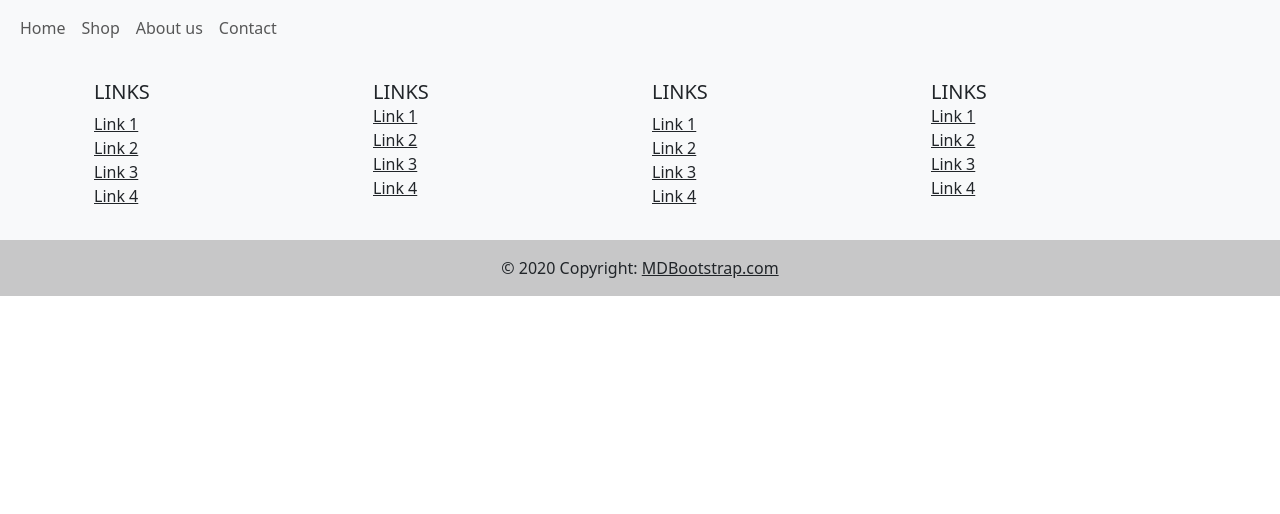
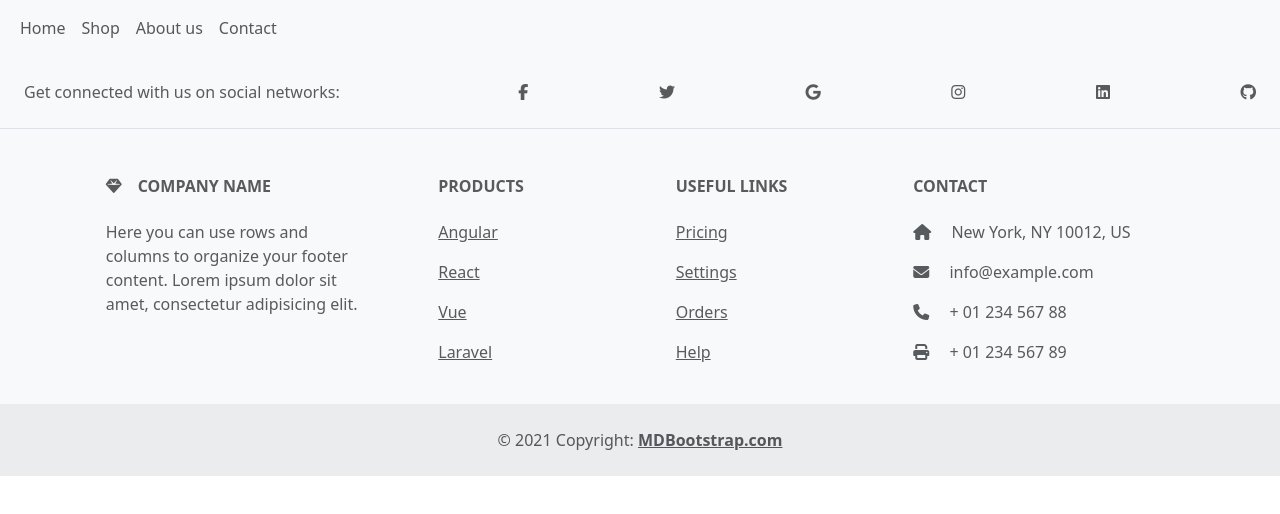
Before and after one commit to nasre21/prudoctos-perros, a Vue app: page / in a window 1280 px wide. Shown: the top 514 px of the page. Built offline with nearby package versions, Linux system fonts and the light colour scheme.

Commit message:
add icons

```diff
--- a/package.json
+++ b/package.json
@@ -8,8 +8,10 @@
     "test:unit": "vue-cli-service test:unit"
   },
   "dependencies": {
+    "@fortawesome/fontawesome-free": "^6.4.0",
     "@popperjs/core": "^2.11.8",
     "bootstrap": "^5.3.0",
+    "bootstrap-icons": "^1.10.5",
     "core-js": "^3.8.3",
     "vue": "^3.2.13",
     "vue-router": "^4.0.3"
--- a/src/components/FooterView.vue
+++ b/src/components/FooterView.vue
@@ -1,106 +1,145 @@
 <template>
-    <footer class="bg-light text-center text-lg-start">
-  <!-- Grid container -->
-  <div class="container p-4">
-    <!--Grid row-->
-    <div class="row">
-      <!--Grid column-->
-      <div class="col-lg-3 col-md-6 mb-4 mb-md-0">
-        <h5 class="text-uppercase">Links</h5>
+<!-- Footer -->
+<footer class="text-center text-lg-start bg-light text-muted">
+  <!-- Section: Social media -->
+  <section class="d-flex justify-content-center justify-content-lg-between p-4 border-bottom">
+    <!-- Left -->
+    <div class="me-5 d-none d-lg-block">
+      <span>Get connected with us on social networks:</span>
+    </div>
+    <!-- Left -->
 
-        <ul class="list-unstyled mb-0">
-          <li>
-            <a href="#!" class="text-dark">Link 1</a>
-          </li>
-          <li>
-            <a href="#!" class="text-dark">Link 2</a>
-          </li>
-          <li>
-            <a href="#!" class="text-dark">Link 3</a>
-          </li>
-          <li>
-            <a href="#!" class="text-dark">Link 4</a>
-          </li>
-        </ul>
+    <!-- Right -->
+    <div v-for="icon in icons" :key="icon.id">
+<router-link :to="icon.rout" class="text-reset">
+  <i :class="icon.icon"></i>
+</router-link>
     </div>
-      <!--Grid column-->
+    <!-- Right -->
+  </section>
+  <!-- Section: Social media -->
 
-      <!--Grid column-->
-      <div class="col-lg-3 col-md-6 mb-4 mb-md-0">
-        <h5 class="text-uppercase mb-0">Links</h5>
+  <!-- Section: Links  -->
+  <section class="">
+    <div class="container text-center text-md-start mt-5">
+      <!-- Grid row -->
+      <div class="row mt-3">
+        <!-- Grid column -->
+        <div class="col-md-3 col-lg-4 col-xl-3 mx-auto mb-4">
+          <!-- Content -->
+          <h6 class="text-uppercase fw-bold mb-4">
+            <i class="fas fa-gem me-3"></i>Company name
+          </h6>
+          <p>
+            Here you can use rows and columns to organize your footer content. Lorem ipsum
+            dolor sit amet, consectetur adipisicing elit.
+          </p>
+        </div>
+        <!-- Grid column -->
 
-        <ul class="list-unstyled">
-          <li>
-            <a href="#!" class="text-dark">Link 1</a>
-          </li>
-          <li>
-            <a href="#!" class="text-dark">Link 2</a>
-          </li>
-          <li>
-            <a href="#!" class="text-dark">Link 3</a>
-          </li>
-          <li>
-            <a href="#!" class="text-dark">Link 4</a>
-          </li>
-        </ul>
+        <!-- Grid column -->
+        <div class="col-md-2 col-lg-2 col-xl-2 mx-auto mb-4">
+          <!-- Links -->
+          <h6 class="text-uppercase fw-bold mb-4">
+            Products
+          </h6>
+          <p>
+            <a href="#!" class="text-reset">Angular</a>
+          </p>
+          <p>
+            <a href="#!" class="text-reset">React</a>
+          </p>
+          <p>
+            <a href="#!" class="text-reset">Vue</a>
+          </p>
+          <p>
+            <a href="#!" class="text-reset">Laravel</a>
+          </p>
         </div>
-      <!--Grid column-->
+        <!-- Grid column -->
 
-      <!--Grid column-->
-      <div class="col-lg-3 col-md-6 mb-4 mb-md-0">
-        <h5 class="text-uppercase">Links</h5>
+        <!-- Grid column -->
+        <div class="col-md-3 col-lg-2 col-xl-2 mx-auto mb-4">
+          <!-- Links -->
+          <h6 class="text-uppercase fw-bold mb-4">
+            Useful links
+          </h6>
+          <p>
+            <a href="#!" class="text-reset">Pricing</a>
+          </p>
+          <p>
+            <a href="#!" class="text-reset">Settings</a>
+          </p>
+          <p>
+            <a href="#!" class="text-reset">Orders</a>
+          </p>
+          <p>
+            <a href="#!" class="text-reset">Help</a>
+          </p>
+        </div>
+        <!-- Grid column -->
 
-        <ul class="list-unstyled mb-0">
-          <li>
-            <a href="#!" class="text-dark">Link 1</a>
-          </li>
-          <li>
-            <a href="#!" class="text-dark">Link 2</a>
-          </li>
-          <li>
-            <a href="#!" class="text-dark">Link 3</a>
-          </li>
-          <li>
-            <a href="#!" class="text-dark">Link 4</a>
-          </li>
-        </ul>
+        <!-- Grid column -->
+        <div class="col-md-4 col-lg-3 col-xl-3 mx-auto mb-md-0 mb-4">
+          <!-- Links -->
+          <h6 class="text-uppercase fw-bold mb-4">Contact</h6>
+          <p><i class="fas fa-home me-3"></i> New York, NY 10012, US</p>
+          <p>
+            <i class="fas fa-envelope me-3"></i>
+            info@example.com
+          </p>
+          <p><i class="fas fa-phone me-3"></i> + 01 234 567 88</p>
+          <p><i class="fas fa-print me-3"></i> + 01 234 567 89</p>
         </div>
-      <!--Grid column-->
-
-      <!--Grid column-->
-      <div class="col-lg-3 col-md-6 mb-4 mb-md-0">
-        <h5 class="text-uppercase mb-0">Links</h5>
-
-        <ul class="list-unstyled">
-          <li>
-            <a href="#!" class="text-dark">Link 1</a>
-          </li>
-          <li>
-            <a href="#!" class="text-dark">Link 2</a>
-          </li>
-          <li>
-            <a href="#!" class="text-dark">Link 3</a>
-          </li>
-          <li>
-            <a href="#!" class="text-dark">Link 4</a>
-          </li>
-        </ul>
+        <!-- Grid column -->
       </div>
-      <!--Grid column-->
+      <!-- Grid row -->
     </div>
-    <!--Grid row-->
-  </div>
-  <!-- Grid container -->
+  </section>
+  <!-- Section: Links  -->
 
   <!-- Copyright -->
-  <div class="text-center p-3" style="background-color: rgba(0, 0, 0, 0.2);">
-    © 2020 Copyright:
-    <a class="text-dark" href="https://mdbootstrap.com/">MDBootstrap.com</a>
+  <div class="text-center p-4" style="background-color: rgba(0, 0, 0, 0.05);">
+    © 2021 Copyright:
+    <a class="text-reset fw-bold" href="https://mdbootstrap.com/">MDBootstrap.com</a>
   </div>
   <!-- Copyright -->
 </footer>
+<!-- Footer -->
 </template>
 
 <script setup>
 
+const icons = [{
+  name: 'facebook',
+  icon: 'fab fa-facebook-f',
+  rout:'https://es-es.facebook.com'
+},
+
+  {
+    name: 'twitter',
+    icon: 'fab fa-twitter',
+    rout:'https://es-es.facebook.com'
+  },
+{
+  name: 'google',
+  icon: 'fab fa-google',
+  rout:'https://es-es.facebook.com'
+},{
+  name: 'instagram',
+  icon: 'fab fa-instagram',
+  rout:'https://es-es.facebook.com'
+},
+{
+  name: 'linkedin',
+  icon: 'fab fa-linkedin',
+  rout:'https://es-es.facebook.com'
+},
+{
+  name: 'github',
+  icon: 'fab fa-github',
+  rout:'https://es-es.facebook.com'
+}
+  ]
+
 </script>
--- a/src/main.js
+++ b/src/main.js
@@ -5,6 +5,11 @@
 // import bootstrap
 import "bootstrap/dist/css/bootstrap.min.css"
 import "bootstrap"
+import 'bootstrap/dist/css/bootstrap.css';
+import 'bootstrap-icons/font/bootstrap-icons.css';
+
+// import fonts
+import '@fortawesome/fontawesome-free/css/all.css';
 
 
 
```
Also changed, not shown: 1 other file (tests, documents, lock files or other folders). Lines whose indentation alone changed are shown as unchanged.
